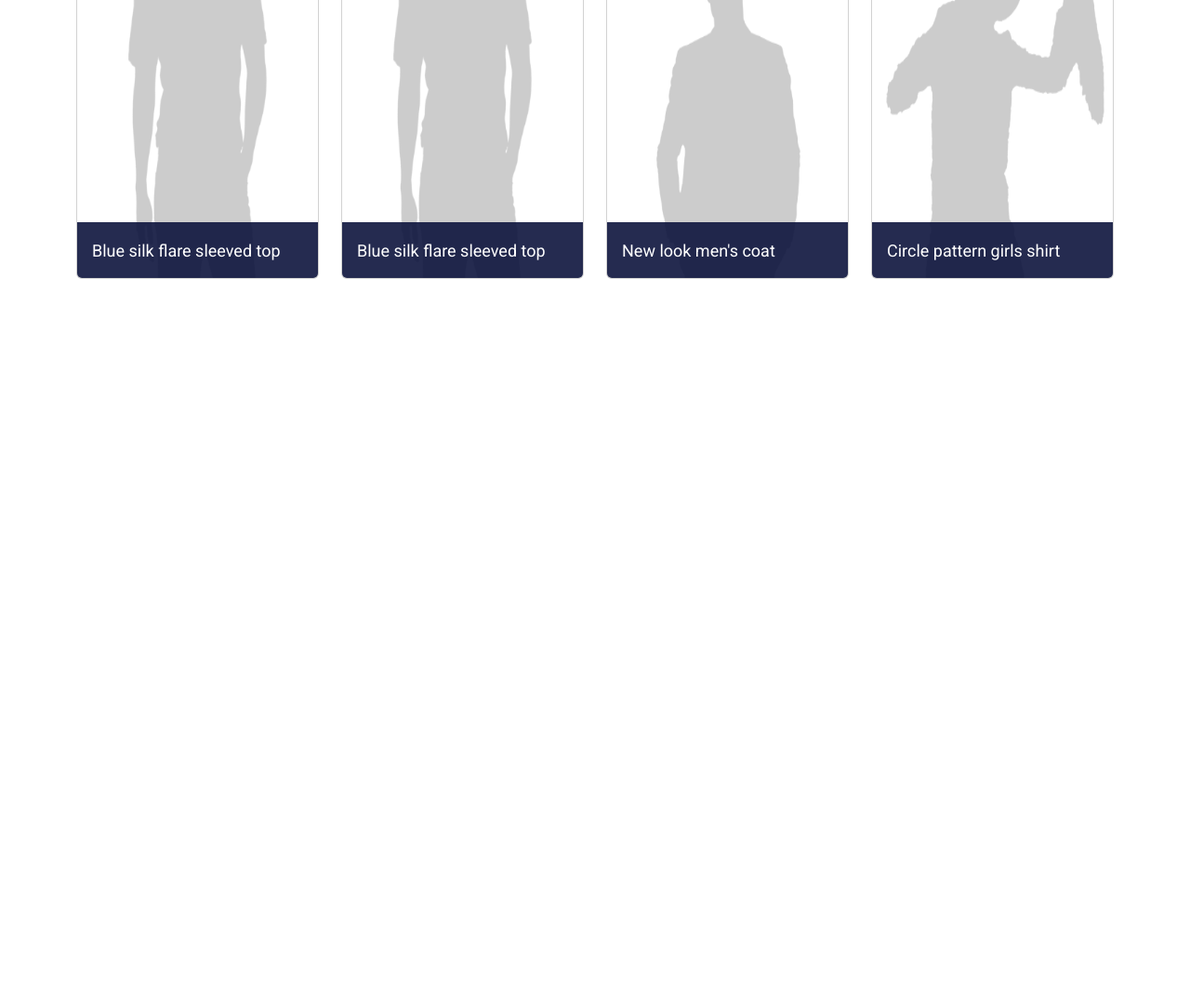
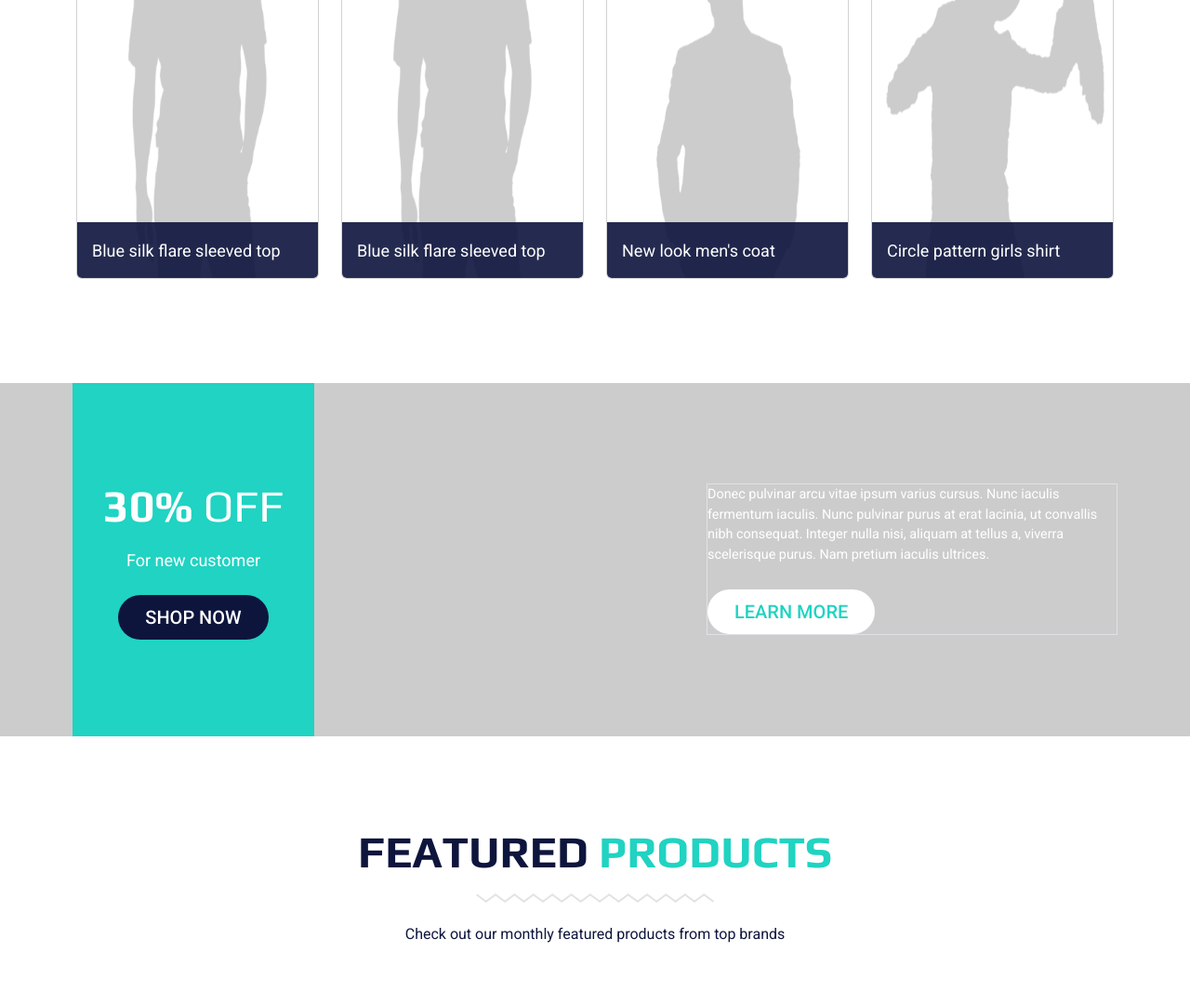
Before and after one commit to SebbeA/kenkata-assignment, a plain HTML site: page index.html in a window 1280 px wide. Shown: the part 2481-3562 px from the top of the page at 93% size. Before the commit the page ends 2781 px from the top, so only its background shows below. Drawn offline with nearby package versions, Linux system fonts and the light colour scheme.

Commit message:
new customer added in index.html and style.css, featured products added in index.html

```diff
--- a/css/style.css
+++ b/css/style.css
@@ -54,6 +54,19 @@ html, body {
     .btn-theme:hover {
         background-color: var(--color-theme-dark);
         color: var(--color-white);
+    }
+
+.btn-theme-dark {
+    background-color: var(--color-theme-dark);
+    color: var(--color-white);
+    border-radius: var(--border-radius-medium);
+    font-weight: var(--font-weight-medium);
+    padding-left: 1.75rem;
+    padding-right: 1.75rem;
+}
+    .btn-theme-dark:hover {
+        background-color: var(--color-white);
+        color: var(--color-theme);
     }
 
 .btn-white {
@@ -303,6 +316,7 @@ html, body {
     }
 
     /* Webshop-info */
+
 .webshop-info {
     padding: 4rem 0;
 }
@@ -387,7 +401,7 @@ html, body {
                 margin-top:  0.5rem;
             }
 
-        /* Grid */
+        /* shop by category grid */
 
     #category-box-1 {
         grid-column: 1 / 2;
@@ -520,3 +534,59 @@ html, body {
                     .new-arrivals .card .card-menu li a:hover {
                         color: var(--color-theme);
                     }
+
+    /* new customer */
+
+.new-customer {
+    background-color: var(--color-grey-1);
+    margin-top: 7rem;
+    margin-bottom: 3rem;
+}
+    .new-customer .container {
+        display: flex;
+        justify-content: space-between;
+        align-items: center;
+        padding: 0 0.5rem;
+    }
+
+    .new-customer .container .new-customer-body {
+        padding: 6.5rem 1rem;
+        height: 380px;
+        width: 260px;
+        background-color: var(--color-theme);
+        text-align: center;
+    }
+
+    .new-customer .container .new-customer-body h1 {
+        font-family: var(--font-play);
+        font-size: var(--font-size-36);
+        color: var(--color-white);
+        text-align: center;
+    }
+        .new-customer .container .new-customer-body h1 strong {
+            font-weight: var(--font-weight-bold);
+            color: var(--color-white);
+            text-align: center;
+            margin: 0;
+        }
+
+    .new-customer .new-customer-body p {
+        font-size: 1.125rem;
+        margin: 1rem;
+        color: var(--color-white);
+        text-align: center;
+    }
+
+    .new-customer .new-customer-body a {
+        margin: 0.5rem;
+    }
+
+    .new-customer .container .learn-more p {
+        font-family: var(--font-roboto);
+        font-size: 0.9em;
+        color: var(--color-white);
+        height: 97px;
+        width: 440px;
+        text-align: center;
+        text-align: left;
+    }
--- a/index.html
+++ b/index.html
@@ -327,5 +327,33 @@
         </div>
     </section>
 
+    <!-- new customer -->
+
+    <section class="new-customer">
+        <div class="container">
+            <div class="new-customer-body">
+                <h1><strong>30% </strong>OFF</h1>
+                <p>For new customer</p>
+                <a href="#" class="btn btn-lg btn-theme-dark">SHOP NOW</a>
+            </div>
+            <div class="learn-more border">
+                <p>Donec pulvinar arcu vitae ipsum varius cursus. Nunc iaculis fermentum iaculis. Nunc pulvinar purus at erat lacinia, ut convallis nibh consequat. Integer nulla nisi, aliquam at tellus a, viverra scelerisque purus. Nam pretium iaculis ultrices.</p>
+                <a href="#" class="btn btn-lg btn-white">LEARN MORE</a>
+            </div>
+        </div>
+    </section>
+
+    <!-- featured products -->
+
+    <section class="featured-products">
+        <div class="container">
+            <div class="section-title">
+                <h1>FEATURED <span>PRODUCTS</span></h1>
+                <img src="images/wave-line.svg" alt="waveline">
+                <p>Check out our monthly featured products from top brands</p>
+            </div>
+        </div>
+    </section>
+
 </html>
 </body>
```
